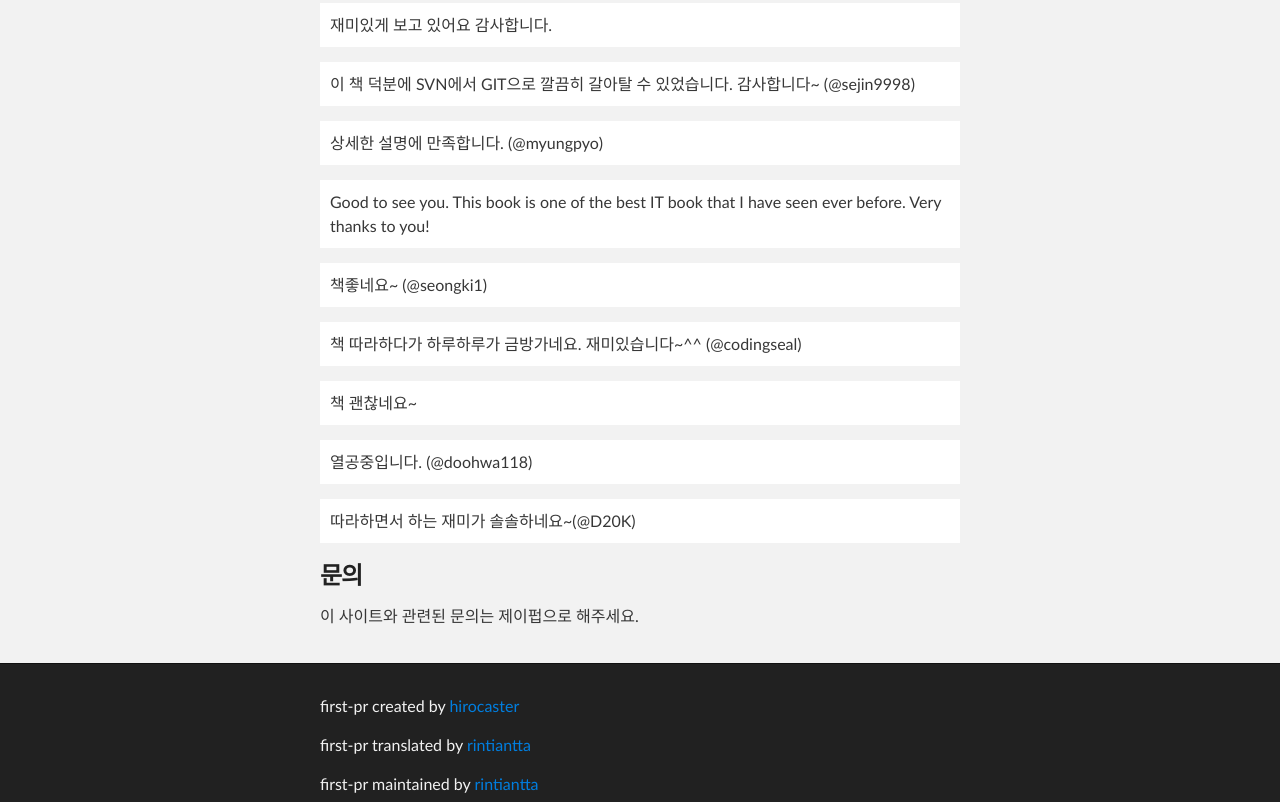
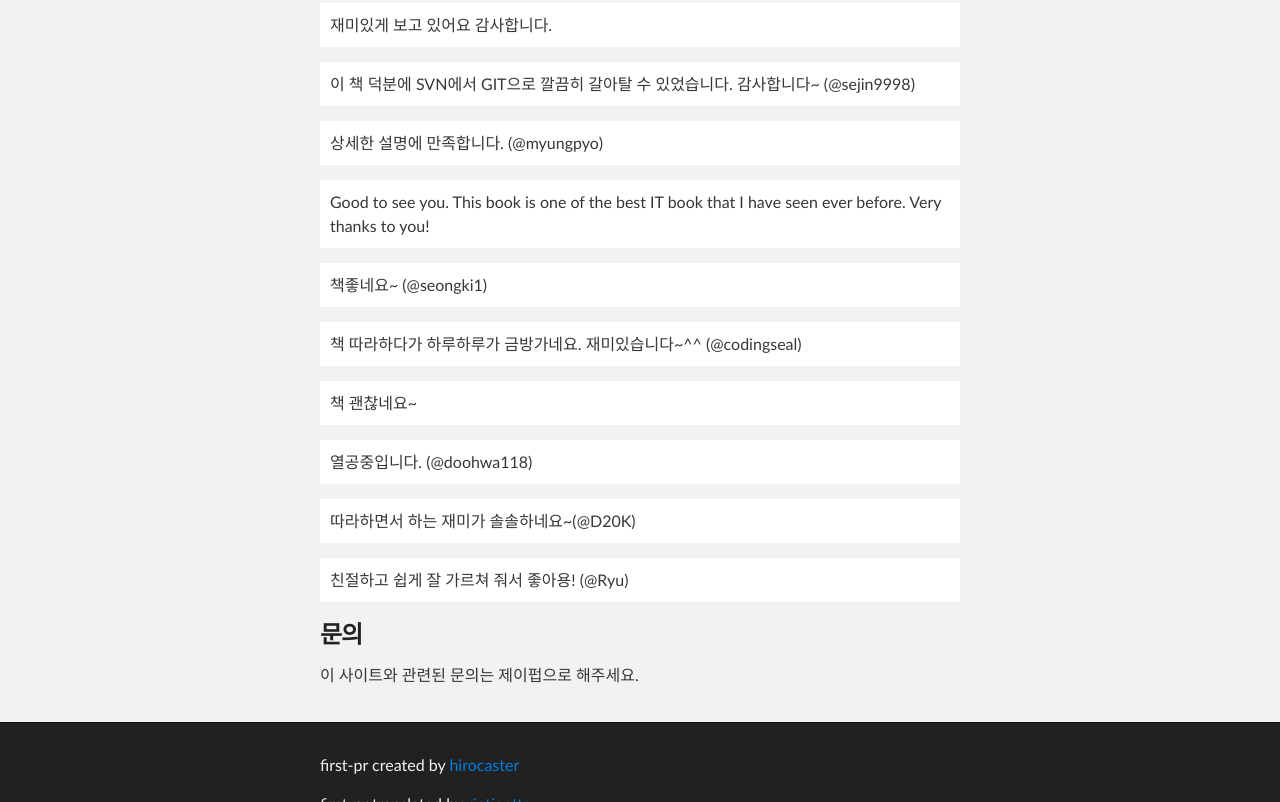
Before and after one commit to jpub-gh/first-pr, a plain HTML site: page index.html in a window 1280 px wide. Shown: the part 1978-2780 px from the top of the page. Drawn offline with nearby package versions, Linux system fonts and the light colour scheme.

Commit message:
Add my impression

```diff
--- a/index.html
+++ b/index.html
@@ -65,6 +65,7 @@
             <p class="impression">책 괜찮네요~</p>
             <p class="impression">열공중입니다. (@doohwa118)</p>
             <p class="impression">따라하면서 하는 재미가 솔솔하네요~(@D20K)</p>
+            <p class="impression"> 친절하고 쉽게 잘 가르쳐 줘서 좋아용! (@Ryu) </p>
             <!-- </작성해주세요> -->
             <h3>문의</h3>
             <p>이 사이트와 관련된 문의는 제이펍으로 해주세요.</p>
```
